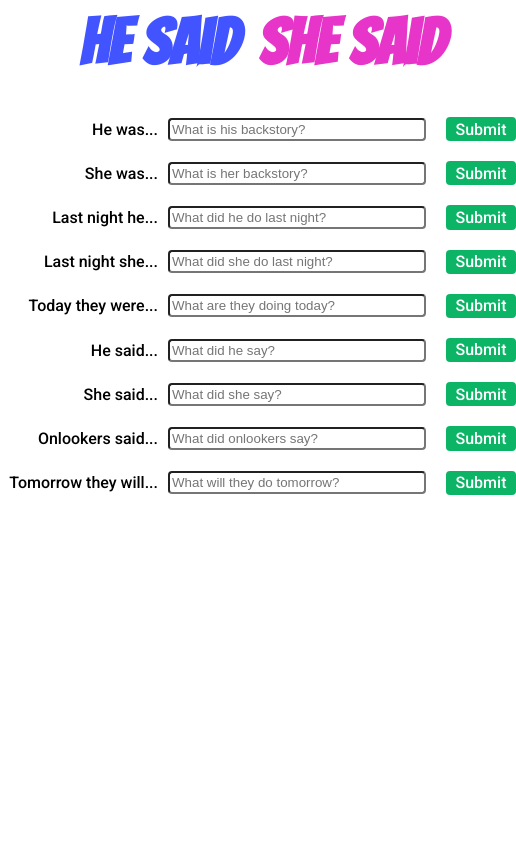
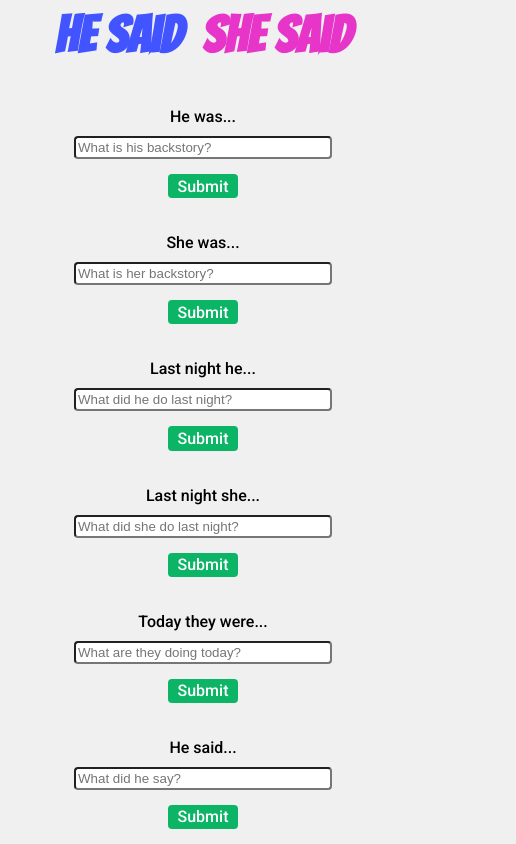
Before and after one commit to jamiewlloyd/HeSaid-SheSaid, a plain HTML site: page index.html in a window 390 px wide. Shown: the top 844 px of the page, 516 px wide, since content can reach past the window. Drawn offline with Linux system fonts and the light colour scheme.

Commit message:
Edit to HTML and CSS
Added a title and responsive meta tag to the HTML. Made change to the background color and added responsive functionality

```diff
--- a/css/style.css
+++ b/css/style.css
@@ -1,8 +1,13 @@
+body {
+    height: 100%;
+    width: 100%;
+    background-color: #f0f0f0;
+}
+
 #wrapper {
     display: grid;
     align-items: center;
     justify-items: center;
-
 }
 
 header {
@@ -16,6 +21,7 @@ h1 {
     font-size: 4rem;
     padding: 0 10px 0 10px;
     margin:0 0 20px 0;
+    text-align: center;
 }
 
 .hetitle {
@@ -123,3 +129,51 @@ h1 {
 #reset:hover {
     background: #c72d2d;
 }
+
+@media screen and (max-width: 600px) {
+    h1 {
+        font-family: 'Bangers', cursive;
+        font-size: 3.2rem;
+        margin:0 0 20px 0;
+        text-align: center;
+    }
+    .input {
+        display: grid;
+        grid-template-columns: auto;
+        grid-template-rows: auto auto auto;
+        width: 40%;
+        align-items: center;
+        justify-items: center;
+        margin: 20px 0 0 0;
+        font-family: 'Roboto', sans-serif;
+    }
+    .input>label {
+        grid-column: 1;
+        grid-row: 1;
+        text-align: center;
+        margin: 5px 0px;
+    }
+
+    .input>input {
+        grid-column: 1;
+        grid-row: 2;
+        margin: 5px 0px;
+    }
+
+    .input>button {
+        grid-column: 1;
+        grid-row: 3;
+       margin: 10px 0px;
+    }
+    .hide {
+        display:none;
+    }
+
+    #story {
+        width: 80%;
+        font-family: 'Roboto', sans-serif;
+        font-size: 1.5rem;
+        margin-top: 50px;
+        text-align: justify;
+    }
+}
--- a/index.html
+++ b/index.html
@@ -5,11 +5,11 @@
 <head>
     <meta charset="utf-8">
 
-    <title>Title</title>
+    <title>He Said She Said</title>
     <meta name="description" content="description goes here">
     <meta name="author" content="Jamie">
+    <meta name="viewport" content="width=device-width, initial-scale=1, minimum-scale=1" />
     <link href="https://fonts.googleapis.com/css2?family=Bangers&family=Roboto:wght@500&display=swap" rel="stylesheet">
-
     <link rel="stylesheet" href="css/style.css">
 </head>
 
```
